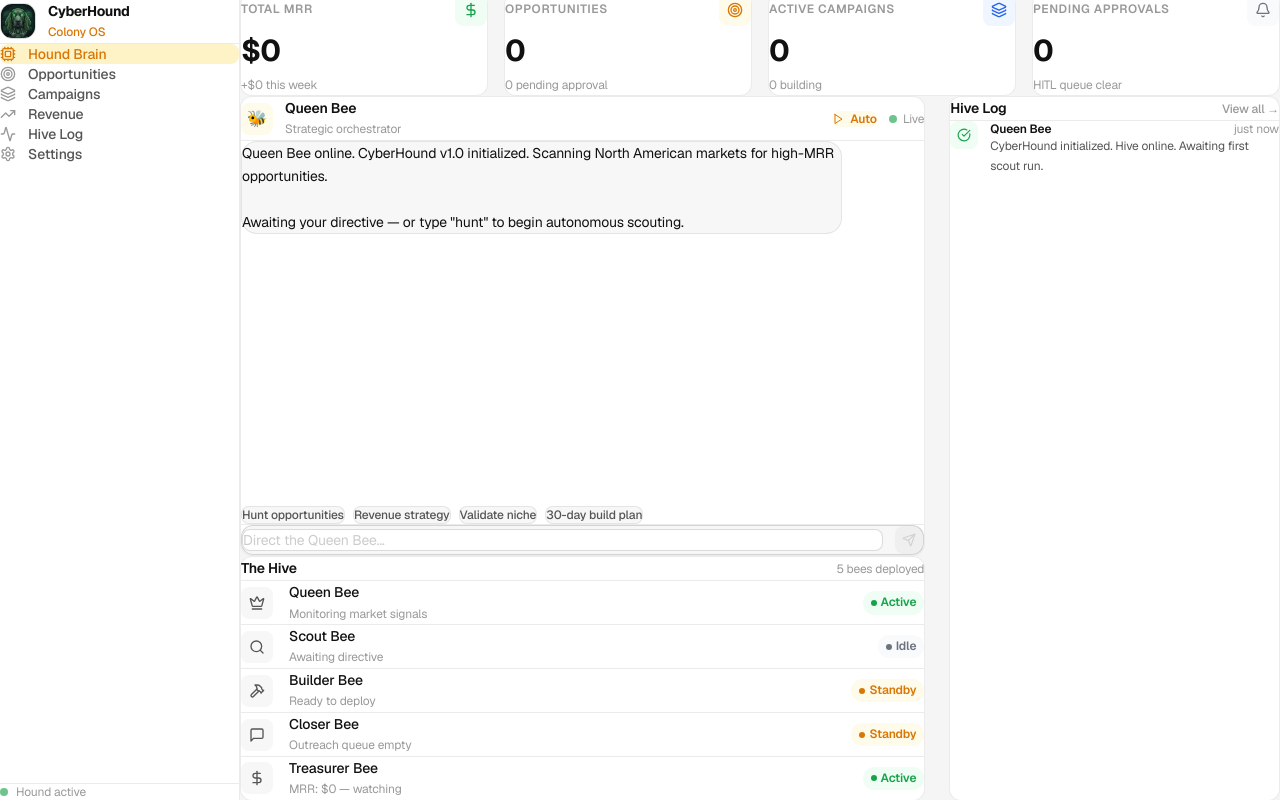
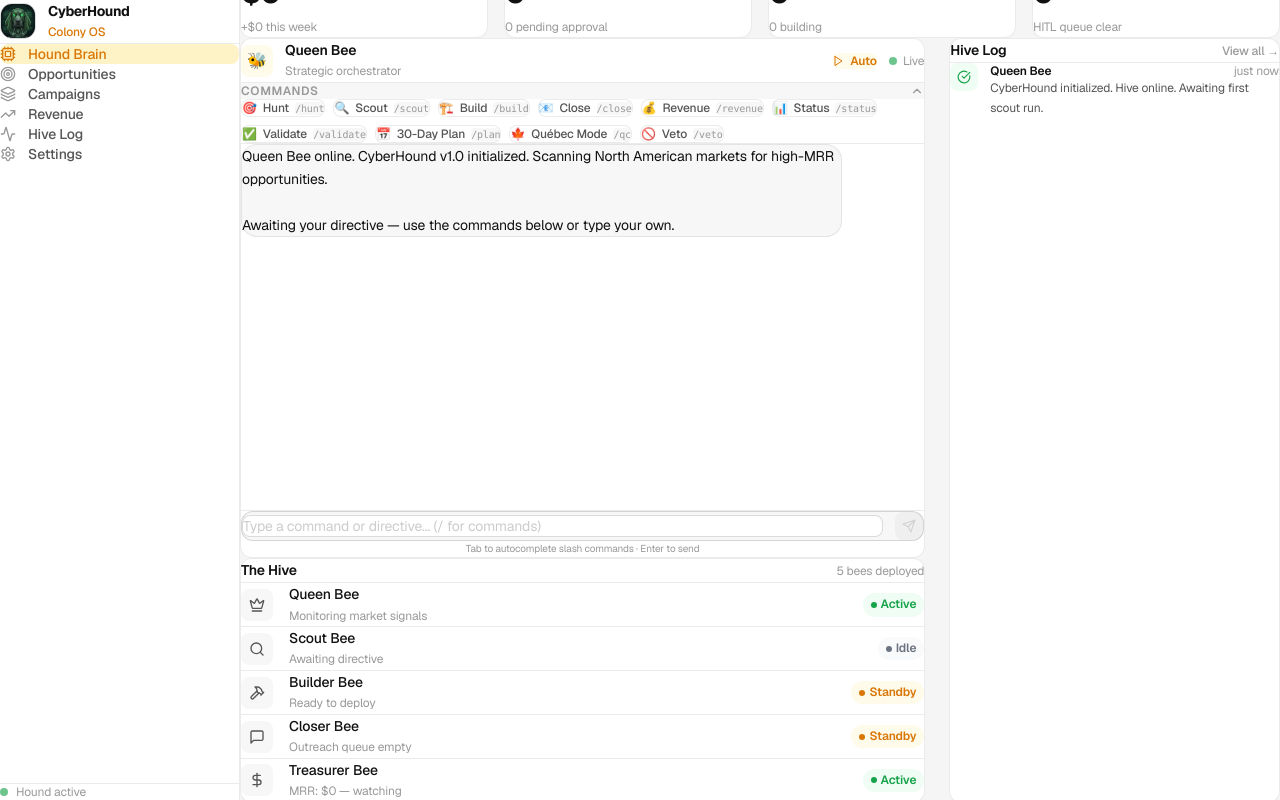
Before and after one commit to brandonlacoste9-tech/Cyberhound, a Next.js app in the folder apps/web/: page /dashboard in a window 1280 px wide. Built offline with nearby package versions, Linux system fonts and the light colour scheme.

Commit message:
feat: add command palette with 10 slash commands to HoundBrain

```diff
--- a/apps/web/src/components/dashboard/HoundBrain.tsx
+++ b/apps/web/src/components/dashboard/HoundBrain.tsx
@@ -1,7 +1,7 @@
 "use client";
 
 import { useState, useRef, useEffect } from "react";
-import { Send, Loader2, Play, Square } from "lucide-react";
+import { Send, Loader2, Play, Square, ChevronDown, ChevronUp } from "lucide-react";
 import { cn } from "@/lib/utils";
 
 interface Message {
@@ -16,21 +16,95 @@ interface HistoryMessage {
   content: string;
 }
 
+interface Command {
+  label: string;
+  icon: string;
+  tag: string;
+  prompt: string;
+  color: string;
+}
+
+const COMMANDS: Command[] = [
+  {
+    label: "Hunt",
+    icon: "🎯",
+    tag: "/hunt",
+    prompt: "hunt",
+    color: "var(--status-amber)",
+  },
+  {
+    label: "Scout",
+    icon: "🔍",
+    tag: "/scout",
+    prompt: "Run Scout Bee on the top opportunity. Find real demand signals, competitors, and pricing data for the highest-MRR niche you can identify right now.",
+    color: "var(--status-blue)",
+  },
+  {
+    label: "Build",
+    icon: "🏗️",
+    tag: "/build",
+    prompt: "Activate Builder Bee. Generate a landing page concept and Stripe product for our top approved opportunity. Include headline, subheadline, 3 key features, pricing, and CTA.",
+    color: "var(--status-green)",
+  },
+  {
+    label: "Close",
+    icon: "📧",
+    tag: "/close",
+    prompt: "Activate Closer Bee. Write a 3-email cold outreach sequence for our top opportunity. Email 1: problem-aware cold open. Email 2: social proof + ROI. Email 3: urgency close.",
+    color: "var(--status-red)",
+  },
+  {
+    label: "Revenue",
+    icon: "💰",
+    tag: "/revenue",
+    prompt: "Give me a full revenue breakdown. What's our current MRR trajectory? What's the fastest path to $10K MRR from where we are now? Be specific with actions and timelines.",
+    color: "var(--status-green)",
+  },
+  {
+    label: "Status",
+    icon: "📊",
+    tag: "/status",
+    prompt: "Give me a full hive status report. Which bees are active, what opportunities are in the pipeline, what's pending my approval, and what's the next highest-leverage action I should take?",
+    color: "var(--status-blue)",
+  },
+  {
+    label: "Validate",
+    icon: "✅",
+    tag: "/validate",
+    prompt: "Validate our top opportunity. Score it 0–100 on: market size, competition, willingness to pay, speed to revenue, and Brandon's unfair advantage. Give a final go/no-go verdict.",
+    color: "var(--status-amber)",
+  },
+  {
+    label: "30-Day Plan",
+    icon: "📅",
+    tag: "/plan",
+    prompt: "Generate a 30-day execution plan to launch a SaaS and hit $5K MRR. Week-by-week breakdown: build, launch, outreach, and iterate. Be specific and actionable.",
+    color: "var(--status-blue)",
+  },
+  {
+    label: "Québec Mode",
+    icon: "🍁",
+    tag: "/qc",
+    prompt: "Switch to Québec Mode. Identify the top 3 high-MRR opportunities specifically for the Québec / French-Canadian market. Consider bilingual requirements, local regulations, and cultural fit.",
+    color: "var(--status-red)",
+  },
+  {
+    label: "Veto",
+    icon: "🚫",
+    tag: "/veto",
+    prompt: "C'est pas chill. Veto the current top opportunity and explain why it's not the right move. Then immediately pivot and identify the next best alternative.",
+    color: "var(--status-red)",
+  },
+];
+
 const INITIAL_MESSAGES: Message[] = [
   {
     id: "1",
     role: "queen",
     content:
-      "Queen Bee online. CyberHound v1.0 initialized. Scanning North American markets for high-MRR opportunities.\n\nAwaiting your directive — or type \"hunt\" to begin autonomous scouting.",
+      "Queen Bee online. CyberHound v1.0 initialized. Scanning North American markets for high-MRR opportunities.\n\nAwaiting your directive — use the commands below or type your own.",
     timestamp: new Date(),
   },
-];
-
-const QUICK_COMMANDS = [
-  { label: "Hunt opportunities",  prompt: "Scout North American markets for 3 high-MRR SaaS opportunities. Rank by score and give me your top pick." },
-  { label: "Revenue strategy",    prompt: "What's the fastest path to $10K MRR? Be specific." },
-  { label: "Validate niche",      prompt: "Validate: AI-powered permit tracking for Canadian general contractors. Score it and give me a go/no-go." },
-  { label: "30-day build plan",   prompt: "Give me a 30-day execution plan to launch a SaaS in the trades space and hit $5K MRR." },
 ];
 
 export function HoundBrain() {
@@ -39,6 +113,7 @@ export function HoundBrain() {
   const [input, setInput] = useState("");
   const [loading, setLoading] = useState(false);
   const [autonomous, setAutonomous] = useState(false);
+  const [cmdExpanded, setCmdExpanded] = useState(true);
   const bottomRef = useRef<HTMLDivElement>(null);
 
   useEffect(() => {
@@ -85,12 +160,22 @@ export function HoundBrain() {
         {
           id: (Date.now() + 1).toString(),
           role: "queen",
-          content: "Connection error. Check API configuration in Settings.",
+          content: "⚠️ Connection error. Check API configuration in Settings.",
           timestamp: new Date(),
         },
       ]);
     } finally {
       setLoading(false);
+    }
+  }
+
+  function handleInputKeyDown(e: React.KeyboardEvent<HTMLInputElement>) {
+    if (e.key === "Enter") sendMessage(input);
+    // Slash-command autocomplete hint
+    if (e.key === "Tab" && input.startsWith("/")) {
+      e.preventDefault();
+      const match = COMMANDS.find((c) => c.tag.startsWith(input));
+      if (match) setInput(match.tag);
     }
   }
 
@@ -115,10 +200,7 @@ export function HoundBrain() {
   }
 
   return (
-    <div
-      className="card flex flex-col"
-      style={{ height: "460px" }}
-    >
+    <div className="card flex flex-col" style={{ height: "520px" }}>
       {/* ── Header ──────────────────────────────────── */}
       <div
         className="flex items-center justify-between px-5 py-4"
@@ -150,7 +232,11 @@ export function HoundBrain() {
                 : { background: "var(--status-amber-bg)", color: "var(--status-amber)" }
             }
           >
-            {autonomous ? <><Square className="w-3 h-3" /> Stop</> : <><Play className="w-3 h-3" /> Auto</>}
+            {autonomous ? (
+              <><Square className="w-3 h-3" /> Stop</>
+            ) : (
+              <><Play className="w-3 h-3" /> Auto</>
+            )}
           </button>
           <div className="flex items-center gap-1.5">
             <span
@@ -162,6 +248,52 @@ export function HoundBrain() {
             </span>
           </div>
         </div>
+      </div>
+
+      {/* ── Command Palette ─────────────────────────── */}
+      <div style={{ borderBottom: "1px solid var(--border)" }}>
+        <button
+          onClick={() => setCmdExpanded((v) => !v)}
+          className="w-full flex items-center justify-between px-5 py-2.5"
+          style={{ background: "var(--bg-muted)" }}
+        >
+          <span className="text-xs font-semibold uppercase tracking-wider" style={{ color: "var(--text-muted)" }}>
+            Commands
+          </span>
+          {cmdExpanded ? (
+            <ChevronUp className="w-3.5 h-3.5" style={{ color: "var(--text-muted)" }} />
+          ) : (
+            <ChevronDown className="w-3.5 h-3.5" style={{ color: "var(--text-muted)" }} />
+          )}
+        </button>
+        {cmdExpanded && (
+          <div className="px-4 py-3 flex flex-wrap gap-2">
+            {COMMANDS.map((cmd) => (
+              <button
+                key={cmd.tag}
+                onClick={() => sendMessage(cmd.prompt)}
+                disabled={loading}
+                className="flex items-center gap-1.5 text-xs px-3 py-1.5 rounded-lg font-medium transition-opacity"
+                style={{
+                  background: "var(--bg-card)",
+                  border: `1px solid var(--border)`,
+                  color: "var(--text-secondary)",
+                  opacity: loading ? 0.5 : 1,
+                }}
+                title={cmd.tag}
+              >
+                <span>{cmd.icon}</span>
+                <span>{cmd.label}</span>
+                <span
+                  className="text-[10px] font-mono px-1 rounded"
+                  style={{ background: "var(--bg-muted)", color: "var(--text-muted)" }}
+                >
+                  {cmd.tag}
+                </span>
+              </button>
+            ))}
+          </div>
+        )}
       </div>
 
       {/* ── Messages ────────────────────────────────── */}
@@ -201,38 +333,15 @@ export function HoundBrain() {
               }}
             >
               <Loader2 className="w-4 h-4 spin" />
-              Thinking...
+              Queen Bee thinking...
             </div>
           </div>
         )}
         <div ref={bottomRef} />
       </div>
 
-      {/* ── Quick commands ──────────────────────────── */}
-      {messages.length <= 2 && !loading && (
-        <div className="px-5 pb-3 flex flex-wrap gap-2">
-          {QUICK_COMMANDS.map((cmd) => (
-            <button
-              key={cmd.label}
-              onClick={() => sendMessage(cmd.prompt)}
-              className="text-xs px-3 py-1.5 rounded-lg font-medium"
-              style={{
-                background: "var(--bg-muted)",
-                border: "1px solid var(--border)",
-                color: "var(--text-secondary)",
-              }}
-            >
-              {cmd.label}
-            </button>
-          ))}
-        </div>
-      )}
-
       {/* ── Input ───────────────────────────────────── */}
-      <div
-        className="px-5 py-4"
-        style={{ borderTop: "1px solid var(--border)" }}
-      >
+      <div className="px-5 py-4" style={{ borderTop: "1px solid var(--border)" }}>
         <div
           className="flex items-center gap-3 px-4 py-2.5 rounded-xl"
           style={{ background: "var(--bg-muted)", border: "1px solid var(--border-strong)" }}
@@ -241,8 +350,8 @@ export function HoundBrain() {
             type="text"
             value={input}
             onChange={(e) => setInput(e.target.value)}
-            onKeyDown={(e) => e.key === "Enter" && sendMessage(input)}
-            placeholder="Direct the Queen Bee..."
+            onKeyDown={handleInputKeyDown}
+            placeholder="Type a command or directive... (/ for commands)"
             className="flex-1 bg-transparent text-sm outline-none border-none"
             style={{ color: "var(--text-primary)", padding: 0 }}
           />
@@ -251,13 +360,16 @@ export function HoundBrain() {
             disabled={!input.trim() || loading}
             className="flex items-center justify-center w-7 h-7 rounded-lg shrink-0"
             style={{
-              background: input.trim() ? "var(--text-primary)" : "var(--border)",
-              color: input.trim() ? "#fff" : "var(--text-muted)",
+              background: input.trim() && !loading ? "var(--text-primary)" : "var(--border)",
+              color: input.trim() && !loading ? "#fff" : "var(--text-muted)",
             }}
           >
             <Send className="w-3.5 h-3.5" />
           </button>
         </div>
+        <p className="text-[10px] mt-1.5 text-center" style={{ color: "var(--text-muted)" }}>
+          Tab to autocomplete slash commands · Enter to send
+        </p>
       </div>
     </div>
   );
```
